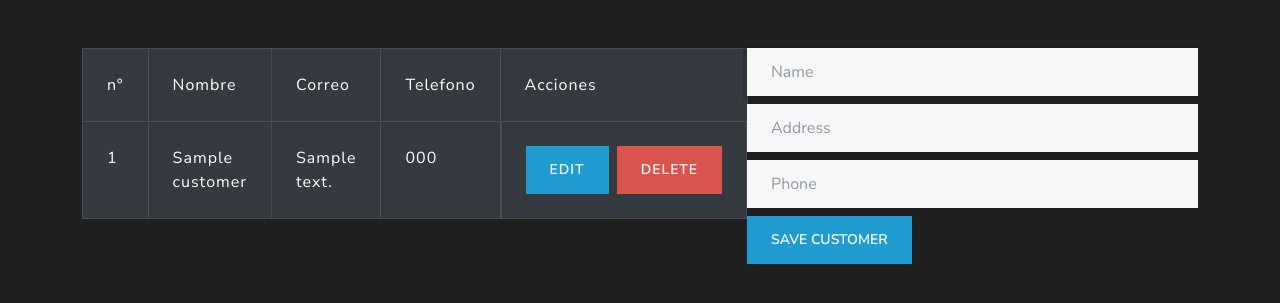
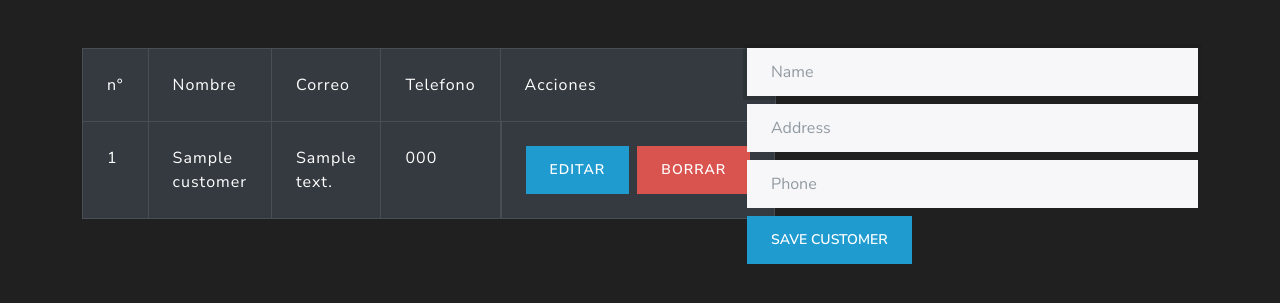
Before and after one commit to AmaruSegovia/SQLNodeJS, a Node server app: template src/views/customers.ejs in a window 1280 px wide. Shown: the part 88-391 px from the top of the page. Run offline with Node 20, Linux system fonts and the light colour scheme; the template is opened without the code that fills it: most values are stand-ins (such as "Sample title", 1, 10 or a date in 2020).

Commit message:
Update customers.ejs

```diff
--- a/src/views/customers.ejs
+++ b/src/views/customers.ejs
@@ -23,10 +23,10 @@
             <td><%= customers[i].phone %></td>
             <td class="d-flex gap-2">
               <a href="/update/<%= customers[i].id %>" class="btn btn-info">
-                Edit
+                Editar
               </a>
               <a href="/delete/<%= customers[i].id %>" class="btn btn-danger">
-                Delete
+                Borrar
               </a>
             </td>
           </tr>
```
